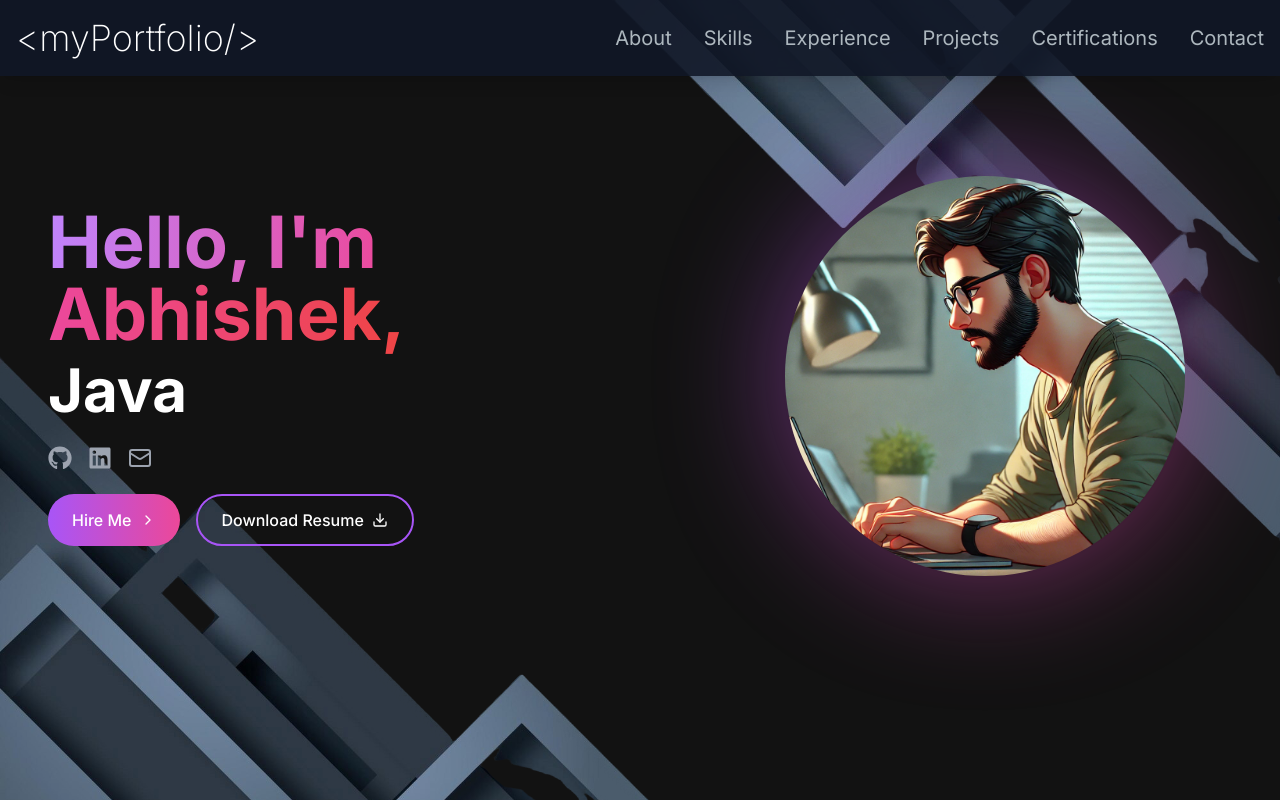
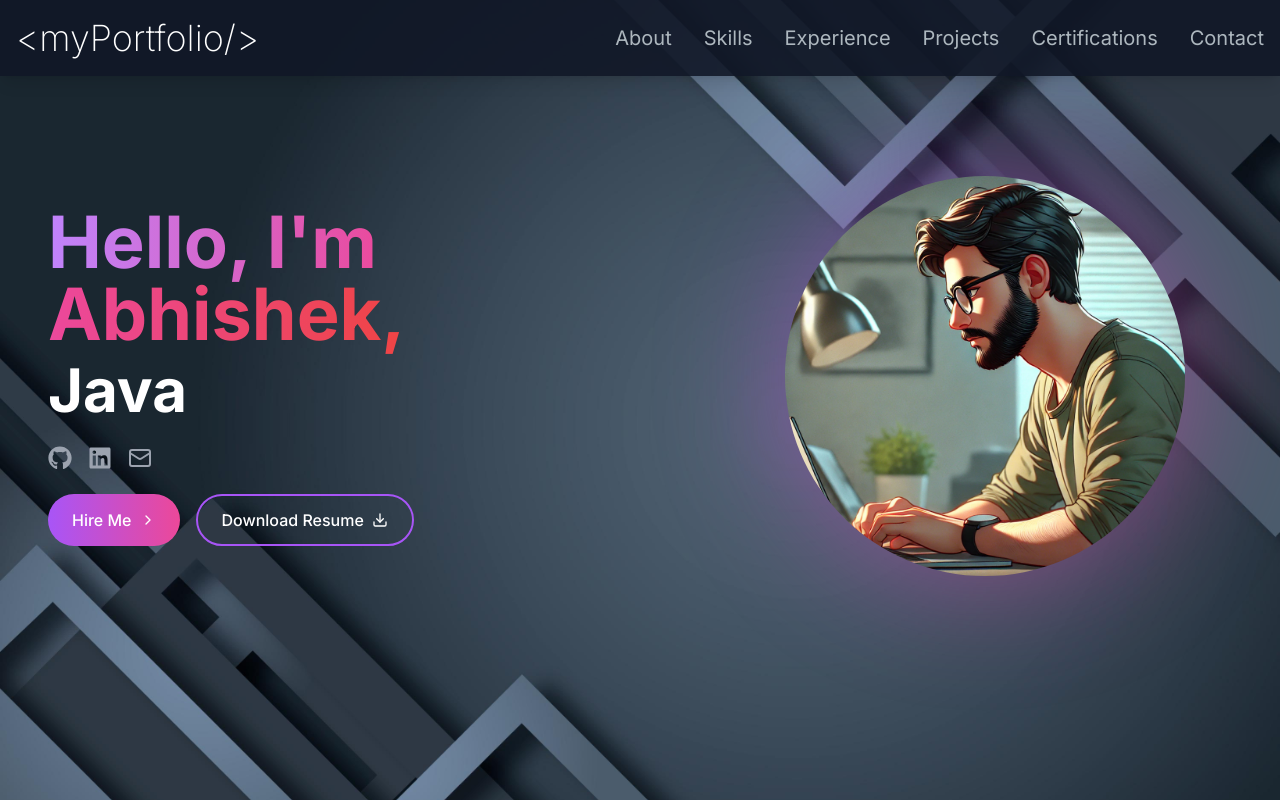
Before and after one commit to abhishek3528/my-portfolio, a Next.js app: page / in a window 1280 px wide. Shown: the top 800 px of the page. Built offline with nearby package versions, Linux system fonts and the light colour scheme.

Commit message:
bg-img-test

```diff
--- a/src/app/page.js
+++ b/src/app/page.js
@@ -12,7 +12,7 @@ export default function Home() {
   return (
     <main className="flex min-h-screen flex-col
      bg-[#121212]
-      bg-[url('/images/bg4.png')] sm:bg-cover bg-contain bg-no-repeat bg-center bg-fixed
+      bg-[url('/images/bgnew.jpg')] bg-cover bg-no-repeat bg-center bg-fixed
       ">
       <NavigateBar />
       <div className="container mt-24 mx-auto px-12 py-4">
```
Also changed, not shown: public/images/bgnew.jpg (added).
